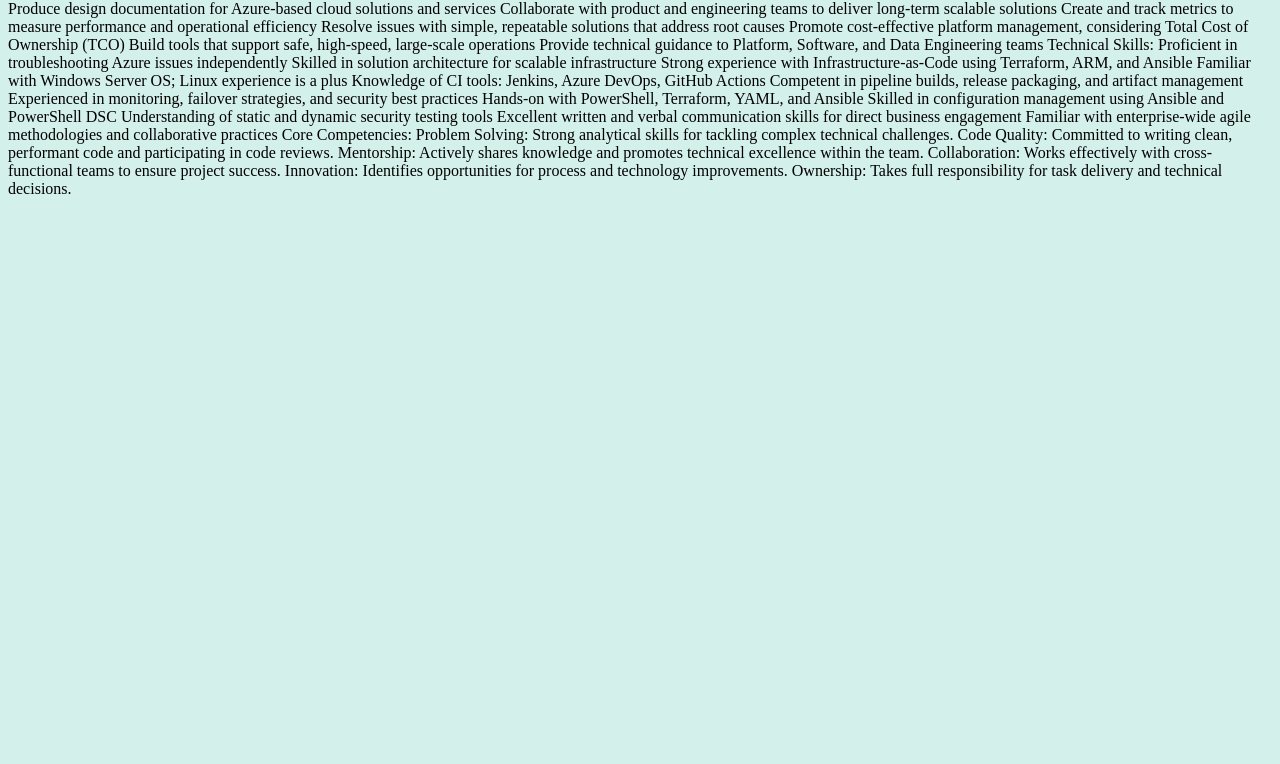
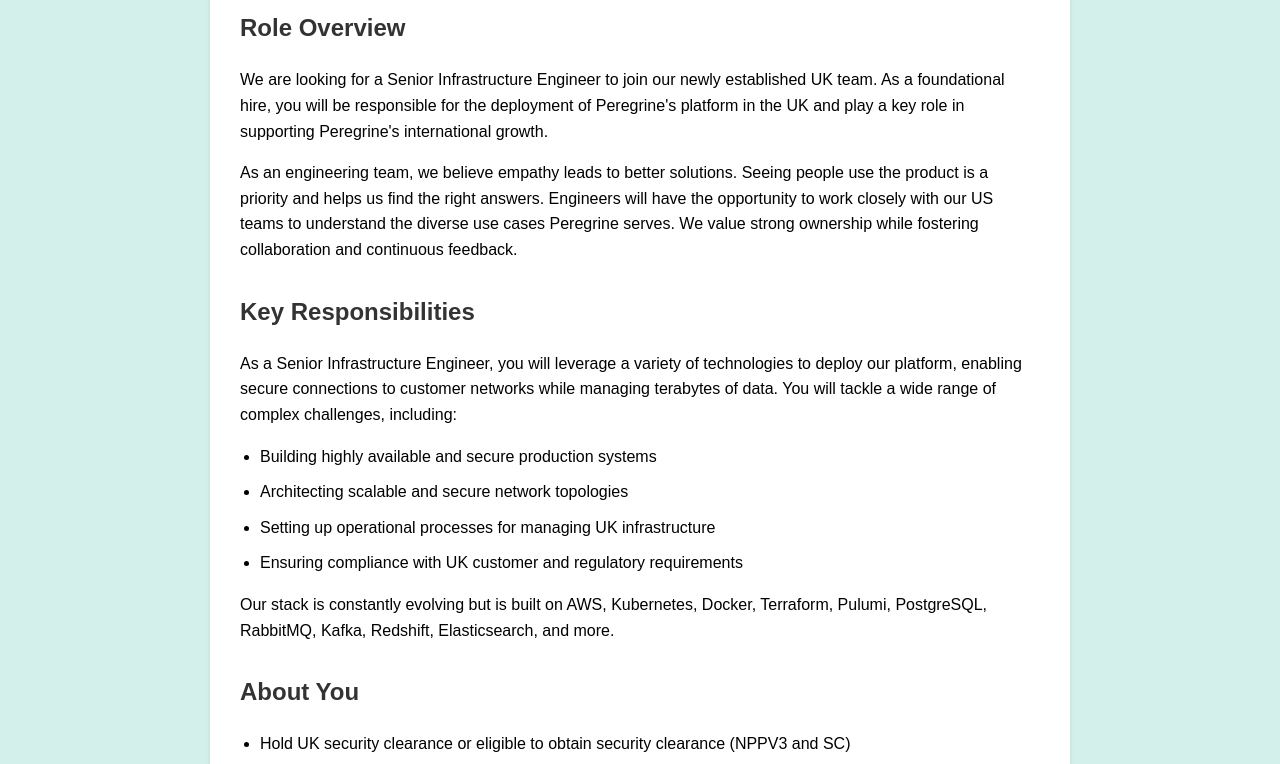
Before and after one commit to Photonbikes/azure-devops-github-acr-aks-app1, a plain HTML site: page index.html in a window 1280 px wide. Shown: the part 135-899 px from the top of the page. Before the commit the page ends 800 px from the top, so only its background shows below. Drawn offline with Linux system fonts and the light colour scheme.

Commit message:
Job description-peregrine

```diff
--- a/index.html
+++ b/index.html
@@ -1,47 +1,88 @@
 <!DOCTYPE html>
-<html>
-   <body style="background-color:rgb(212, 240, 234);">
-      <h1>Hi from Guru on September Third</h1>
-      We have an immediate opening for a Platform Engineer (Azure) in London, UK. 📩 Please feel free to direct message me or send your CV to Priyankac@falconsmartit.com
+<html lang="en">
+<head>
+    <meta charset="UTF-8">
+    <meta name="viewport" content="width=device-width, initial-scale=1.0">
+    <title>Senior Infrastructure Engineer Position</title>
+    <style>
+        body {
+            background-color: rgb(212, 240, 234);
+            font-family: Arial, sans-serif;
+            line-height: 1.6;
+            margin: 0;
+            padding: 20px;
+        }
+        .container {
+            max-width: 800px;
+            margin: 0 auto;
+            background-color: white;
+            padding: 30px;
+            border-radius: 8px;
+            box-shadow: 0 2px 4px rgba(0,0,0,0.1);
+        }
+        h1, h2 {
+            color: #333;
+        }
+        ul {
+            padding-left: 20px;
+        }
+        li {
+            margin-bottom: 10px;
+        }
+        .section {
+            margin-bottom: 30px;
+        }
+    </style>
+</head>
+<body>
+    <div class="container">
+        <h1>Hi from Guru on September Third</h1>
 
-Job Title: Platform Engineer (Azure)
-Job Location: London, UK/ Hybrid
-Job Type: Contract/FTC (6 months)
+        <div class="section">
+            <h2>Role Overview</h2>
+            <p>We are looking for a Senior Infrastructure Engineer to join our newly established UK team. As a foundational hire, you will be responsible for the deployment of Peregrine's platform in the UK and play a key role in supporting Peregrine's international growth.</p>
 
-Job Description:
+            <p>As an engineering team, we believe empathy leads to better solutions. Seeing people use the product is a priority and helps us find the right answers. Engineers will have the opportunity to work closely with our US teams to understand the diverse use cases Peregrine serves. We value strong ownership while fostering collaboration and continuous feedback.</p>
+        </div>
 
-Principal Accountabilities:
-Develop and support CI/CD pipelines using Azure DevOps, following best practices
-Build tools and processes to enhance customer experience through automation
-Implement Infrastructure-as-Code with Terraform for secure, testable cloud deployments
-Produce design documentation for Azure-based cloud solutions and services
-Collaborate with product and engineering teams to deliver long-term scalable solutions
-Create and track metrics to measure performance and operational efficiency
-Resolve issues with simple, repeatable solutions that address root causes
-Promote cost-effective platform management, considering Total Cost of Ownership (TCO)
-Build tools that support safe, high-speed, large-scale operations
-Provide technical guidance to Platform, Software, and Data Engineering teams
+        <div class="section">
+            <h2>Key Responsibilities</h2>
+            <p>As a Senior Infrastructure Engineer, you will leverage a variety of technologies to deploy our platform, enabling secure connections to customer networks while managing terabytes of data. You will tackle a wide range of complex challenges, including:</p>
+            <ul>
+                <li>Building highly available and secure production systems</li>
+                <li>Architecting scalable and secure network topologies</li>
+                <li>Setting up operational processes for managing UK infrastructure</li>
+                <li>Ensuring compliance with UK customer and regulatory requirements</li>
+            </ul>
+            <p>Our stack is constantly evolving but is built on AWS, Kubernetes, Docker, Terraform, Pulumi, PostgreSQL, RabbitMQ, Kafka, Redshift, Elasticsearch, and more.</p>
+        </div>
 
-Technical Skills:
-Proficient in troubleshooting Azure issues independently
-Skilled in solution architecture for scalable infrastructure
-Strong experience with Infrastructure-as-Code using Terraform, ARM, and Ansible
-Familiar with Windows Server OS; Linux experience is a plus
-Knowledge of CI tools: Jenkins, Azure DevOps, GitHub Actions
-Competent in pipeline builds, release packaging, and artifact management
-Experienced in monitoring, failover strategies, and security best practices
-Hands-on with PowerShell, Terraform, YAML, and Ansible
-Skilled in configuration management using Ansible and PowerShell DSC
-Understanding of static and dynamic security testing tools
-Excellent written and verbal communication skills for direct business engagement
-Familiar with enterprise-wide agile methodologies and collaborative practices
+        <div class="section">
+            <h2>About You</h2>
+            <ul>
+                <li>Hold UK security clearance or eligible to obtain security clearance (NPPV3 and SC)</li>
+                <li>6+ years of experience building and maintaining complex infrastructure for web applications with strict uptime requirements</li>
+                <li>Deep understanding of architecture and scaling for large-scale software systems</li>
+                <li>Proven experience in building cloud-based network systems across diverse customer environments</li>
+                <li>Extensive expertise in Platform Engineering, DevOps, or Site Reliability Engineering (SRE)</li>
+                <li>Track record of successfully developing highly available and secure network systems for both production and customer environments</li>
+                <li>Strong knowledge of platform, network, and data security, with experience in compliance controls and accreditations</li>
+                <li>Solid foundation in database operations, with a strong preference for experience in PostgreSQL and Elasticsearch</li>
+            </ul>
+        </div>
 
-Core Competencies:
-Problem Solving: Strong analytical skills for tackling complex technical challenges.
-Code Quality: Committed to writing clean, performant code and participating in code reviews.
-Mentorship: Actively shares knowledge and promotes technical excellence within the team.
-Collaboration: Works effectively with cross-functional teams to ensure project success.
-Innovation: Identifies opportunities for process and technology improvements.
-Ownership: Takes full responsibility for task delivery and technical decisions.
-   </body>
+        <div class="section">
+            <h2>What We Look For</h2>
+            <ul>
+                <li>Expertise in modern software development best practices, including deployments, CI/CD, data management, security, and distributed systems</li>
+                <li>Extensive experience with AWS, leveraging containerization and orchestration technologies like Docker and Kubernetes</li>
+                <li>Proficiency in software engineering, particularly in Python, for developing APIs and automation tools</li>
+                <li>Hands-on experience with Infrastructure as Code tools such as Terraform, CloudFormation, or Pulumi</li>
+                <li>Strong background in Linux system administration, with proficiency in Python, Bash, or other scripting languages for automation</li>
+                <li>Deep understanding of CI/CD tools, including GitHub Actions, GitLab CI, and ArgoCD</li>
+                <li>Located in the London metro area and open to working in office</li>
+            </ul>
+        </div>
+    </div>
+</body>
 </html>
```
